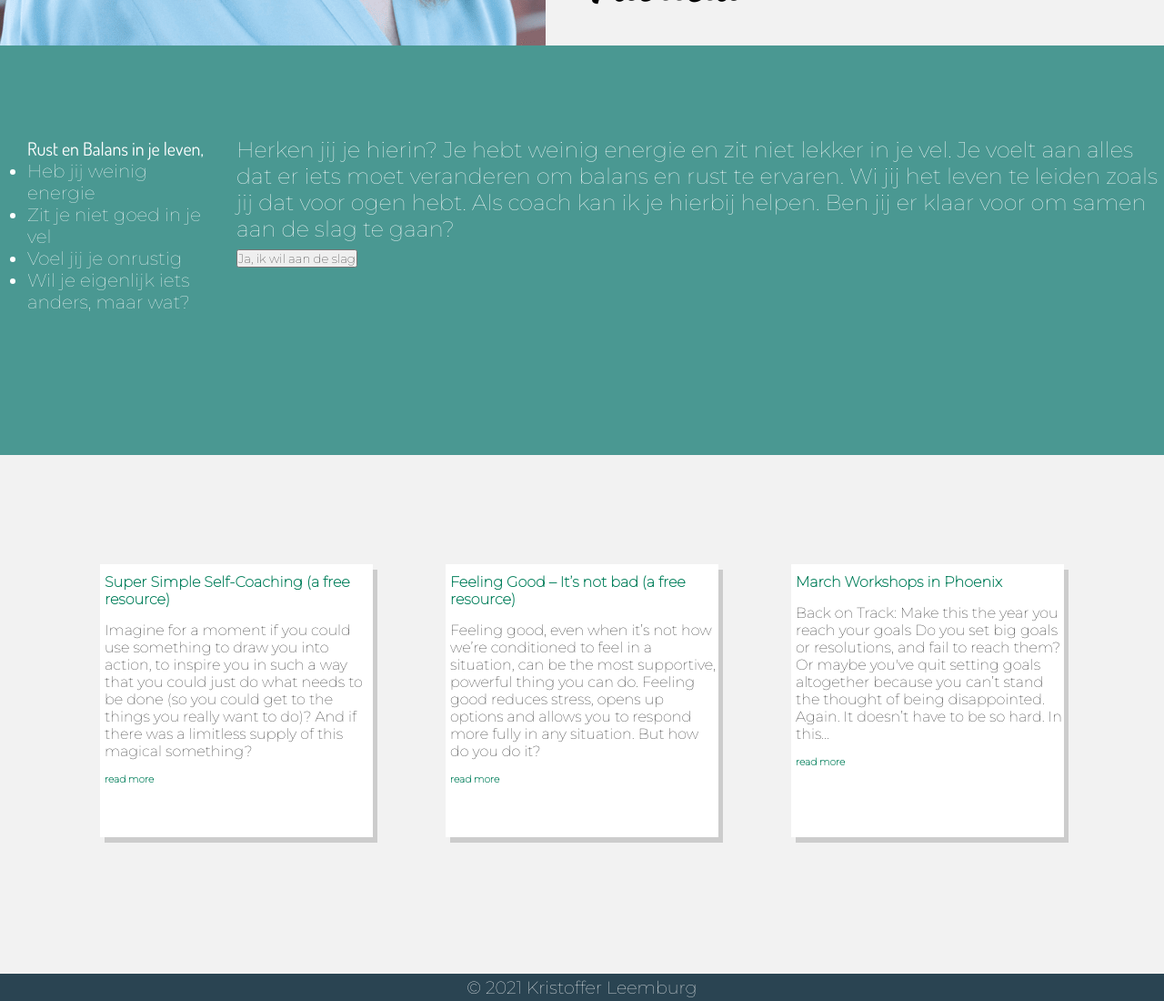
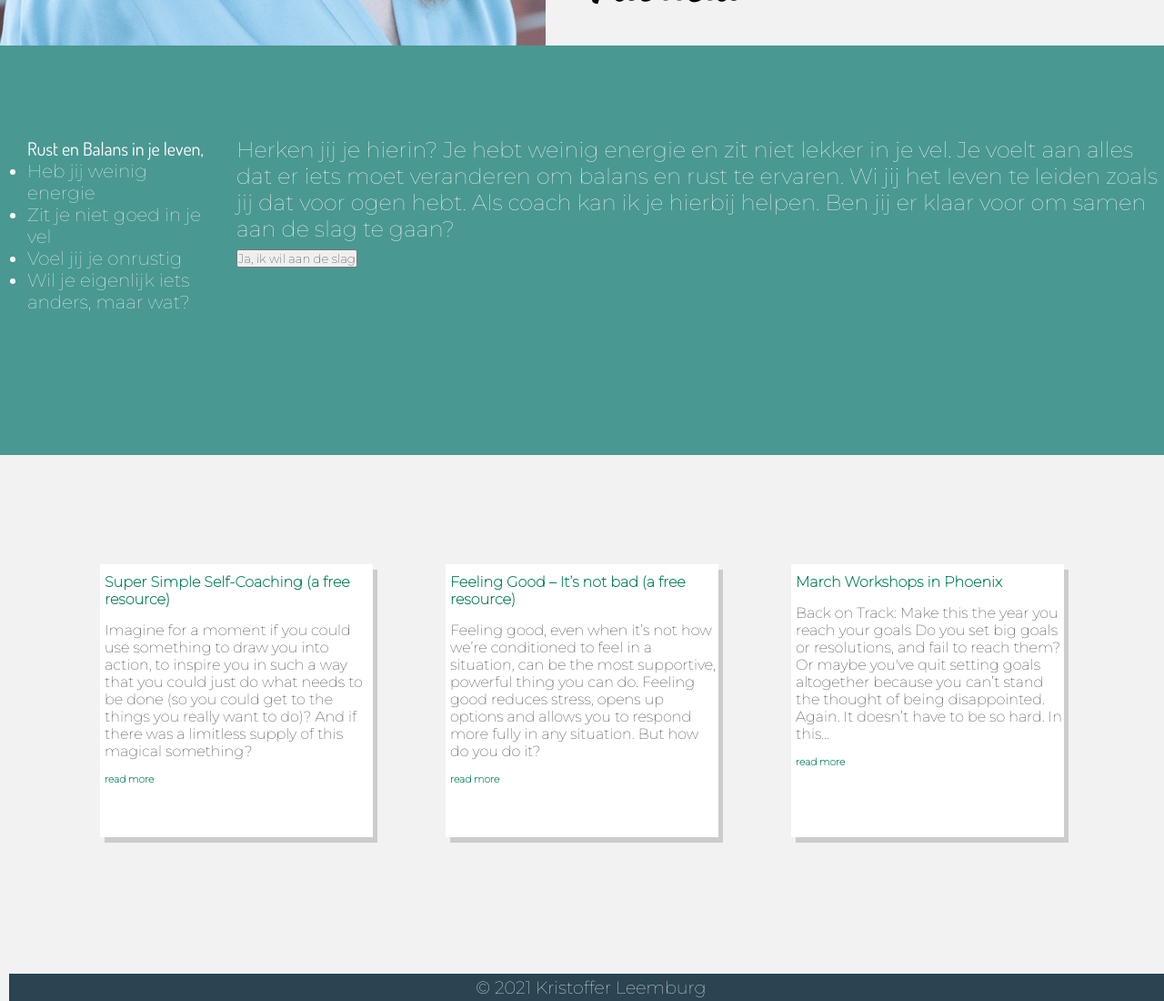
Before and after one commit to KristofferLeemburg/e-commerce-app, a React (Create React App) app: page / in a window 1280 px wide. Shown: the part 700-1800 px from the top of the page at 91% size. Built offline with nearby package versions, Linux system fonts and the light colour scheme; a web font is replaced by a local one.

Commit message:
changed position

```diff
--- a/src/styles/footer.css
+++ b/src/styles/footer.css
@@ -1,6 +1,6 @@
 .Footer {
   position: absolute;
-  left: 0;
+  left: 10px;
   bottom: 0;
   right: 0;
   width: 100%;
```
